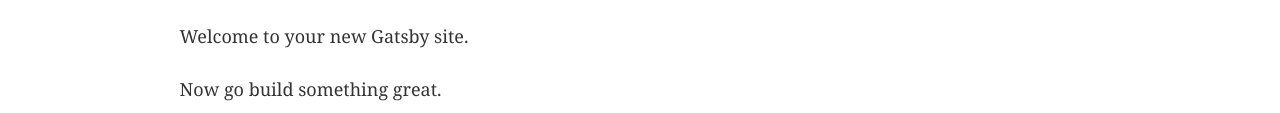
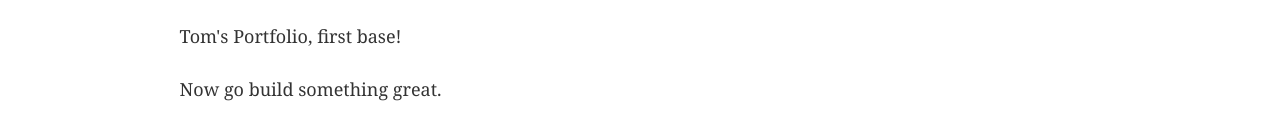
Before and after one commit to tomwrankmore/front-end-portfolio, a Gatsby site: page / in a window 1280 px wide. Shown: the part 170-283 px from the top of the page. Built offline with nearby package versions, Linux system fonts and the light colour scheme; Gatsby itself is replaced by a stand-in of ours.

Commit message:
second commit

```diff
--- a/src/pages/index.js
+++ b/src/pages/index.js
@@ -9,7 +9,7 @@ const IndexPage = () => (
   <Layout>
     <Seo title="Home" />
     <h1>Hi Portfolio!</h1>
-    <p>Welcome to your new Gatsby site.</p>
+    <p>Tom's Portfolio, first base!</p>
     <p>Now go build something great.</p>
     <StaticImage
       src="../images/gatsby-astronaut.png"
```
